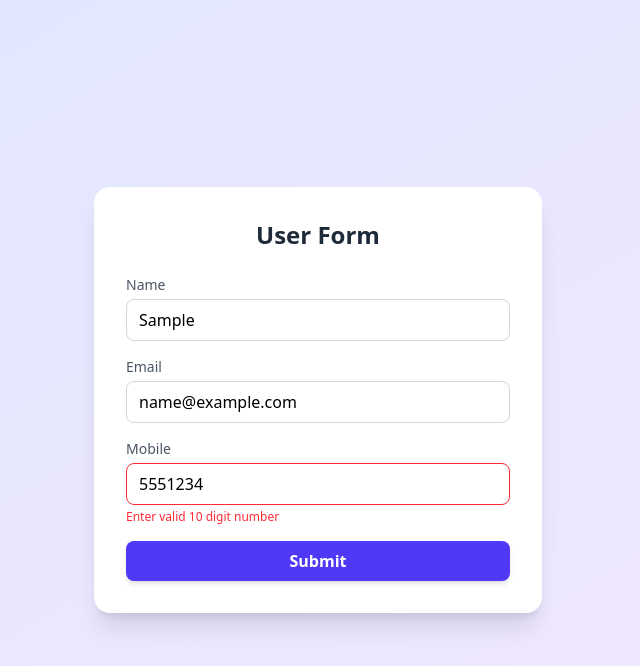
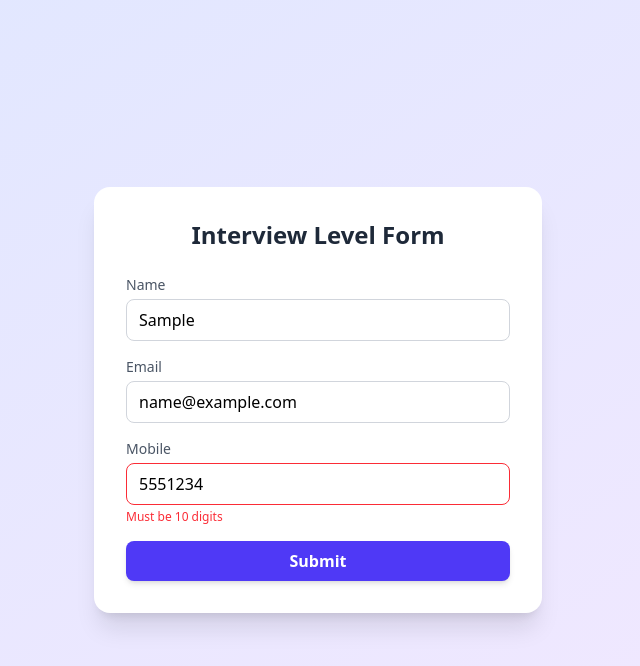
Before and after one commit to PIYUSHDAHLE/React-Code-Practice, a React (Vite) app: page /form in a window 1280 px wide. Both pictures are taken after typing "Sample", "name@example.com", "5551234" into the empty fields and a click on the button "Submit". Shown: the top 666 px of the page, without its empty margins (322-962 px from the left). Built offline with nearby package versions, Linux system fonts and the light colour scheme.

Commit message:
Submit Form Page

```diff
--- a/package.json
+++ b/package.json
@@ -10,11 +10,14 @@
     "preview": "vite preview"
   },
   "dependencies": {
+    "@hookform/resolvers": "^5.2.2",
     "@tailwindcss/vite": "^4.1.18",
     "react": "^19.2.0",
     "react-dom": "^19.2.0",
+    "react-hook-form": "^7.71.1",
     "react-router-dom": "^7.13.0",
-    "tailwindcss": "^4.1.18"
+    "tailwindcss": "^4.1.18",
+    "zod": "^4.3.6"
   },
   "devDependencies": {
     "@eslint/js": "^9.39.1",
--- a/src/pages/SubmitForm.tsx
+++ b/src/pages/SubmitForm.tsx
@@ -1,148 +1,296 @@
 import { useState, type ChangeEvent, type FormEvent } from "react";
 
-// types
+/* ================= TYPES ================= */
+
+type FormFields = "name" | "email" | "mobile";
+
 interface FormData {
   name: string;
   email: string;
   mobile: string;
 }
 
-interface Errors {
-  name?: string;
-  email?: string;
-  mobile?: string;
-}
+type Errors = Partial<Record<FormFields, string>>;
 
-const SubmitForm = () => {
-  const [formData, setFormData] = useState<FormData>({
+/* ================= CONSTANTS ================= */
+
+const initialState: FormData = {
   name: "",
   email: "",
   mobile: ""
-  });
+};
 
+/* ================= COMPONENT ================= */
+
+const SubmitForm = () => {
+  const [formData, setFormData] = useState<FormData>(initialState);
   const [errors, setErrors] = useState<Errors>({});
   const [submittedData, setSubmittedData] = useState<FormData | null>(null);
+  const [isSubmitting, setIsSubmitting] = useState(false);
 
-  // handle input change
+  /* ================= HANDLERS ================= */
+
   const handleChange = (e: ChangeEvent<HTMLInputElement>) => {
-    const { name, value } = e.target;
+    const { name, value } = e.target as HTMLInputElement;
 
     setFormData(prev => ({
       ...prev,
       [name]: value
     }));
+
+    // remove error while typing
+    if (errors[name as FormFields]) {
+      setErrors(prev => ({ ...prev, [name]: "" }));
+    }
   };
 
-  // validation
-  const validate = (): Errors => {
-    let newErrors: Errors = {};
+  /* ================= VALIDATION ================= */
 
-    if (!formData.name.trim()) newErrors.name = "Name is required";
+  const validate = (data: FormData): Errors => {
+    const newErrors: Errors = {};
 
-    if (!formData.email.trim()) {
+    if (!data.name.trim())
+      newErrors.name = "Name is required";
+
+    if (!data.email.trim())
       newErrors.email = "Email is required";
-    } else if (!/^\S+@\S+\.\S+$/.test(formData.email)) {
-      newErrors.email = "Invalid email";
-    }
+    else if (!/^\S+@\S+\.\S+$/.test(data.email))
+      newErrors.email = "Invalid email format";
 
-    if (!formData.mobile.trim()) {
-      newErrors.mobile = "Mobile number required";
-    } else if (!/^[0-9]{10}$/.test(formData.mobile)) {
-      newErrors.mobile = "Enter valid 10 digit number";
-    }
+    if (!data.mobile.trim())
+      newErrors.mobile = "Mobile is required";
+    else if (!/^\d{10}$/.test(data.mobile))
+      newErrors.mobile = "Must be 10 digits";
 
     return newErrors;
   };
 
-  // submit handler
+  /* ================= SUBMIT ================= */
+
   const submitHandler = (e: FormEvent<HTMLFormElement>) => {
     e.preventDefault();
 
-    const validationErrors = validate();
+    const validationErrors = validate(formData);
 
-    if (Object.keys(validationErrors).length > 0) {
+    if (Object.keys(validationErrors).length) {
       setErrors(validationErrors);
       return;
     }
 
-    setErrors({});
+    setIsSubmitting(true);
+
+    // simulate API call
+    setTimeout(() => {
       setSubmittedData(formData);
+      setFormData(initialState);
+      setIsSubmitting(false);
+      console.log("Submitted JSON →", JSON.stringify(formData, null, 2));
+    }, 600);
+  };
 
-    console.log(JSON.stringify(formData, null, 2));
-  };
+  /* ================= RENDER ================= */
 
   return (
     <div className="min-h-screen flex items-center justify-center bg-linear-to-br from-indigo-100 to-purple-100 p-6">
       <div className="w-full max-w-md bg-white rounded-2xl shadow-xl p-8 space-y-6">
 
         <h2 className="text-2xl font-bold text-center text-gray-800">
-          User Form
+          Interview Level Form
         </h2>
 
-        <form onSubmit={submitHandler} className="space-y-4">
+        <form onSubmit={submitHandler} className="space-y-4" noValidate>
 
-          {/* Name */}
-          <div>
-            <label className="block text-sm font-medium text-gray-600">Name</label>
+          {/* INPUT FIELD COMPONENT */}
+          {(["name","email","mobile"] as FormFields[]).map(field => (
+            <div key={field}>
+              <label className="block text-sm font-medium text-gray-600 capitalize">
+                {field}
+              </label>
+
               <input
-              type="text"
-              name="name"
-              value={formData.name}
+                type={field === "email" ? "email" : field === "mobile" ? "tel" : "text"}
+                name={field}
+                value={formData[field]}
                 onChange={handleChange}
+                aria-invalid={!!errors[field]}
                 className={`w-full mt-1 px-3 py-2 border rounded-lg outline-none focus:ring-2 transition
-              ${errors.name ? "border-red-500 focus:ring-red-200" : "border-gray-300 focus:ring-indigo-200"}`}
+                ${errors[field]
+                  ? "border-red-500 focus:ring-red-200"
+                  : "border-gray-300 focus:ring-indigo-200"
+                }`}
               />
-            {errors.name && <p className="text-red-500 text-xs mt-1">{errors.name}</p>}
+
+              {errors[field] && (
+                <p className="text-red-500 text-xs mt-1">{errors[field]}</p>
+              )}
             </div>
-
-          {/* Email */}
-          <div>
-            <label className="block text-sm font-medium text-gray-600">Email</label>
-            <input
-              type="email"
-              name="email"
-              value={formData.email}
-              onChange={handleChange}
-              className={`w-full mt-1 px-3 py-2 border rounded-lg outline-none focus:ring-2 transition
-              ${errors.email ? "border-red-500 focus:ring-red-200" : "border-gray-300 focus:ring-indigo-200"}`}
-            />
-            {errors.email && <p className="text-red-500 text-xs mt-1">{errors.email}</p>}
-          </div>
-
-          {/* Mobile */}
-          <div>
-            <label className="block text-sm font-medium text-gray-600">Mobile</label>
-            <input
-              type="tel"
-              name="mobile"
-              value={formData.mobile}
-              onChange={handleChange}
-              className={`w-full mt-1 px-3 py-2 border rounded-lg outline-none focus:ring-2 transition
-              ${errors.mobile ? "border-red-500 focus:ring-red-200" : "border-gray-300 focus:ring-indigo-200"}`}
-            />
-            {errors.mobile && <p className="text-red-500 text-xs mt-1">{errors.mobile}</p>}
-          </div>
+          ))}
 
           <button
             type="submit"
-            className="w-full bg-indigo-600 hover:bg-indigo-700 text-white py-2 rounded-lg font-semibold transition duration-200 shadow-md"
+            disabled={isSubmitting}
+            className="w-full bg-indigo-600 hover:bg-indigo-700 disabled:bg-gray-400 text-white py-2 rounded-lg font-semibold transition shadow-md"
           >
-            Submit
+            {isSubmitting ? "Submitting..." : "Submit"}
           </button>
         </form>
 
-        {/* Card */}
+        {/* RESULT CARD */}
         {submittedData && (
-          <div className="bg-linear-to-br from-indigo-500 to-purple-600 text-white p-5 rounded-xl shadow-lg">
+          <div className="bg-linear-to-br from-indigo-500 to-purple-600 text-white p-5 rounded-xl shadow-lg animate-fade-in">
             <h3 className="text-lg font-semibold mb-2">Submitted Data</h3>
             <p><strong>Name:</strong> {submittedData.name}</p>
             <p><strong>Email:</strong> {submittedData.email}</p>
             <p><strong>Mobile:</strong> {submittedData.mobile}</p>
           </div>
         )}
+
       </div>
     </div>
   );
 };
 
 export default SubmitForm;
+
+// JSX file
+
+// import { useState } from "react";
+
+// /* ================= CONSTANTS ================= */
+
+// const initialState = {
+//   name: "",
+//   email: "",
+//   mobile: ""
+// };
+
+// /* ================= COMPONENT ================= */
+
+// const SubmitForm = () => {
+//   const [formData, setFormData] = useState(initialState);
+//   const [errors, setErrors] = useState({});
+//   const [submittedData, setSubmittedData] = useState(null);
+//   const [isSubmitting, setIsSubmitting] = useState(false);
+
+//   /* ================= HANDLERS ================= */
+
+//   const handleChange = (e) => {
+//     const { name, value } = e.target;
+
+//     setFormData(prev => ({
+//       ...prev,
+//       [name]: value
+//     }));
+
+//     // remove error while typing
+//     if (errors[name]) {
+//       setErrors(prev => ({ ...prev, [name]: "" }));
+//     }
+//   };
+
+//   /* ================= VALIDATION ================= */
+
+//   const validate = (data) => {
+//     const newErrors = {};
+
+//     if (!data.name.trim())
+//       newErrors.name = "Name is required";
+
+//     if (!data.email.trim())
+//       newErrors.email = "Email is required";
+//     else if (!/^\S+@\S+\.\S+$/.test(data.email))
+//       newErrors.email = "Invalid email format";
+
+//     if (!data.mobile.trim())
+//       newErrors.mobile = "Mobile is required";
+//     else if (!/^\d{10}$/.test(data.mobile))
+//       newErrors.mobile = "Must be 10 digits";
+
+//     return newErrors;
+//   };
+
+//   /* ================= SUBMIT ================= */
+
+//   const submitHandler = (e) => {
+//     e.preventDefault();
+
+//     const validationErrors = validate(formData);
+
+//     if (Object.keys(validationErrors).length) {
+//       setErrors(validationErrors);
+//       return;
+//     }
+
+//     setIsSubmitting(true);
+
+//     // simulate API call
+//     setTimeout(() => {
+//       setSubmittedData(formData);
+//       setFormData(initialState);
+//       setIsSubmitting(false);
+
+//       console.log("Submitted JSON →", JSON.stringify(formData, null, 2));
+//     }, 600);
+//   };
+
+//   /* ================= RENDER ================= */
+
+//   return (
+//     <div className="min-h-screen flex items-center justify-center bg-gradient-to-br from-indigo-100 to-purple-100 p-6">
+//       <div className="w-full max-w-md bg-white rounded-2xl shadow-xl p-8 space-y-6">
+
+//         <h2 className="text-2xl font-bold text-center text-gray-800">
+//           Interview Level Form
+//         </h2>
+
+//         <form onSubmit={submitHandler} className="space-y-4" noValidate>
+
+//           {["name", "email", "mobile"].map(field => (
+//             <div key={field}>
+//               <label className="block text-sm font-medium text-gray-600 capitalize">
+//                 {field}
+//               </label>
+
+//               <input
+//                 type={field === "email" ? "email" : field === "mobile" ? "tel" : "text"}
+//                 name={field}
+//                 value={formData[field]}
+//                 onChange={handleChange}
+//                 aria-invalid={!!errors[field]}
+//                 className={`w-full mt-1 px-3 py-2 border rounded-lg outline-none focus:ring-2 transition
+//                 ${errors[field]
+//                   ? "border-red-500 focus:ring-red-200"
+//                   : "border-gray-300 focus:ring-indigo-200"
+//                 }`}
+//               />
+
+//               {errors[field] && (
+//                 <p className="text-red-500 text-xs mt-1">{errors[field]}</p>
+//               )}
+//             </div>
+//           ))}
+
+//           <button
+//             type="submit"
+//             disabled={isSubmitting}
+//             className="w-full bg-indigo-600 hover:bg-indigo-700 disabled:bg-gray-400 text-white py-2 rounded-lg font-semibold transition shadow-md"
+//           >
+//             {isSubmitting ? "Submitting..." : "Submit"}
+//           </button>
+//         </form>
+
+//         {submittedData && (
+//           <div className="bg-gradient-to-br from-indigo-500 to-purple-600 text-white p-5 rounded-xl shadow-lg">
+//             <h3 className="text-lg font-semibold mb-2">Submitted Data</h3>
+//             <p><strong>Name:</strong> {submittedData.name}</p>
+//             <p><strong>Email:</strong> {submittedData.email}</p>
+//             <p><strong>Mobile:</strong> {submittedData.mobile}</p>
+//           </div>
+//         )}
+
+//       </div>
+//     </div>
+//   );
+// };
+
+// export default SubmitForm;
```
Also changed, not shown: 1 other file (tests, documents, lock files or other folders). Lines whose indentation alone changed are shown as unchanged.
